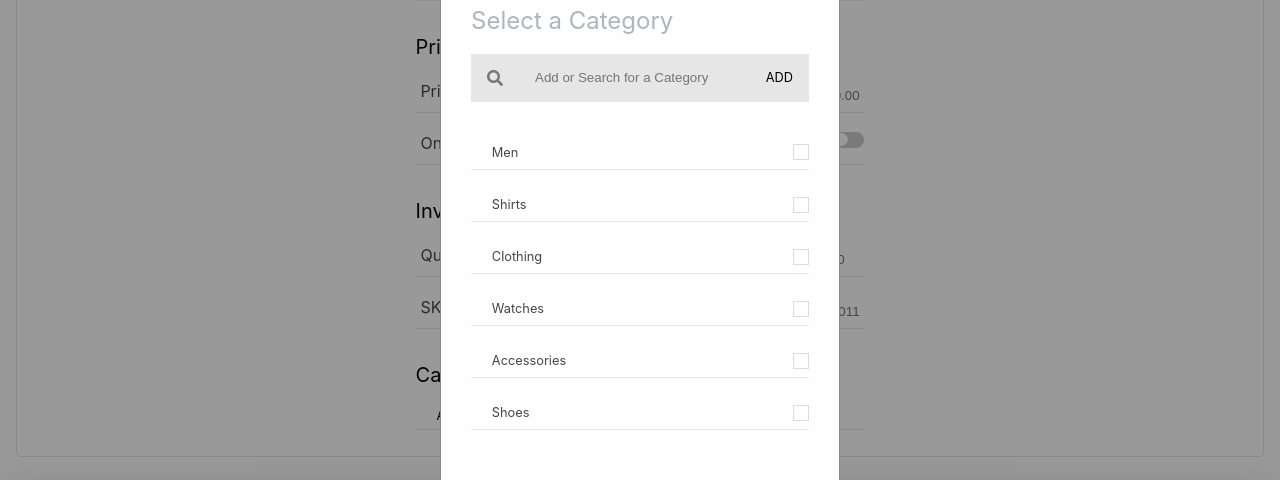
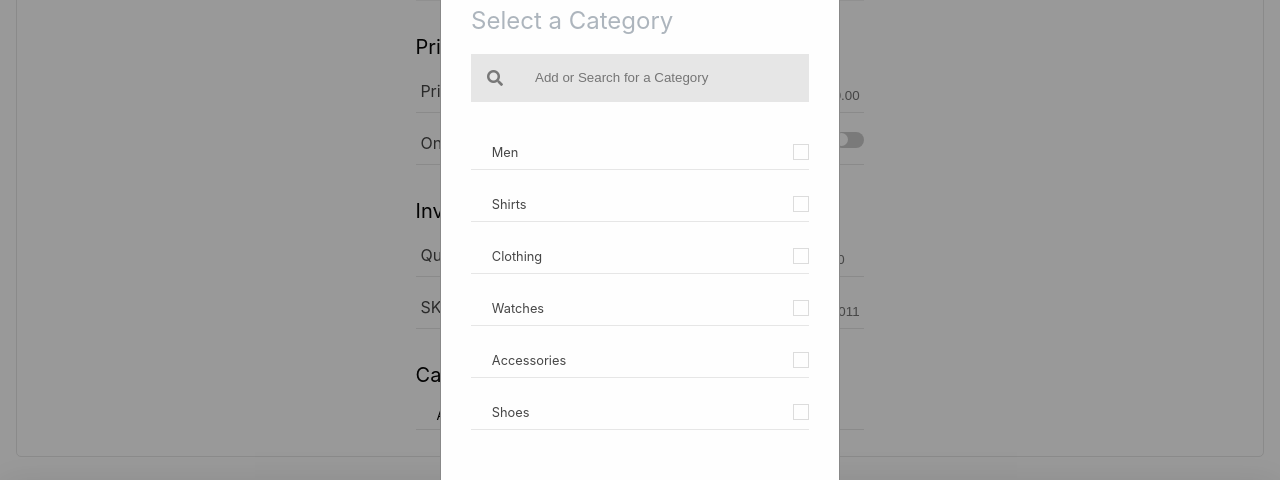
Before and after one commit to LeeJung-AWS/360-shopping, a React (Create React App) app in the folder frontend/: page /adminPage/addNewInventory in a window 1280 px wide. Both pictures are taken after a click on the button "ADD". Shown: the part 541-1021 px from the top of the page. Built offline with nearby package versions, Linux system fonts and the light colour scheme.

Commit message:
If there is no the same category, then display Add button

```diff
--- a/frontend/src/components/AddNewProduct/ModalBoxAdmin/index.tsx
+++ b/frontend/src/components/AddNewProduct/ModalBoxAdmin/index.tsx
@@ -1,4 +1,6 @@
-import { useState } from 'react';
+// Style : sass/3_components/_modalBoxAdmin.scss
+
+import { useState, useEffect } from 'react';
 
 interface ChildProps{
     pullCategories: (pullCategories: string, checked: boolean) => void
@@ -7,6 +9,16 @@ interface ChildProps{
 const ModalBoxAdmin: React.FC<ChildProps> = ( {pullCategories} ) => {
     // Display amount of seleted categories when checking them by using state.
     const [ amountOfCategory, setAmountOfCategory ] = useState(0);
+
+     // To store categories list after Fetching them from DB
+   const [allCategories, setAllCategories] = useState<string[] | undefined>(undefined);
+   const [filteredAllCategories, setFilteredAllCategories] = useState<string[]>([]);
+
+     // TODO: Build useEffect to fetch categories data from DB (Categories). and Pass Categories to ModalBox to display.
+     useEffect(() => {
+        setAllCategories(['Men', 'Shirts', 'Clothing', 'Watches', 'Accessories', 'Shoes']);
+        setFilteredAllCategories(['Men', 'Shirts', 'Clothing', 'Watches', 'Accessories', 'Shoes']);
+    }, [])
 
     // When clicking a category, Increase or Decrease amount of category on the top in this Modal
     // Also pass Checked or Unchecked Categories to NewAddProduct Component(Parent) to add the category as a button in Categories Element
@@ -32,8 +44,28 @@ const ModalBoxAdmin: React.FC<ChildProps> = ( {pullCategories} ) => {
         modalEl.style.display = 'none';
     }
 
-    // TODO: Search Function
-    // TODO: When searching categories, if there is no the same category, then dispaly ADD button.
+    // Search Function - Filter
+    function handleInputChange (event: any) {
+        const value = event.target.value.trim();
+        const originalCategoriesArr:string[]|undefined= allCategories?[...allCategories]:[];
+
+        setFilteredAllCategories(
+            originalCategoriesArr.filter(category => {
+                // console.log(category);
+                return(category.toLowerCase().includes(value.toLowerCase()))
+            })
+        );
+    };
+    // When searching categories, if there is no the same category, then dispaly ADD button.
+    useEffect(() => {
+        // console.log(filteredAllCategories);
+        if(filteredAllCategories.length === 0){
+            document.getElementById('add-btn-category')!.style.display = "block";
+        }else{
+            document.getElementById('add-btn-category')!.style.display = "none";
+        }
+
+    }, [filteredAllCategories])
 
     return (
 
@@ -46,38 +78,22 @@ const ModalBoxAdmin: React.FC<ChildProps> = ( {pullCategories} ) => {
                             : <div id="none-seleted-category">Select a Category</div>}
                         <form>
                             <div><i className="fas fa-search"></i></div>
-                            <input id="category-search-form" placeholder="Add or Search for a Category" />
+                            <input id="category-search-form" placeholder="Add or Search for a Category" onChange={handleInputChange} />
                             <div className="btn-outbox">
-                                <button>ADD</button>
+                                <button id="add-btn-category">ADD</button>
                             </div>
                         </form>
-
-                        <div className="modal-content-lists">
-                            <label>Men</label>
-                            <div className="checkbox">
-                                <input type="checkbox" data-name={'Men'} onClick={countCategories} />
+                        {filteredAllCategories? filteredAllCategories.map(category => {
+                            return (
+                            <div className="modal-content-lists" key={category}>
+                                <label>{category}</label>
+                                <div className="checkbox">
+                                <input type="checkbox" data-name={category} onClick={countCategories} />
                             </div>
                         </div>
-                        <div className="modal-content-lists">
-                            <label>Shirts</label>
-                            <input type="checkbox" data-name={'Shirts'} onClick={countCategories} />
-                        </div>
-                        <div className="modal-content-lists">
-                            <label>Clothing</label>
-                            <input type="checkbox" data-name={'Clothing'} onClick={countCategories} />
-                        </div>
-                        <div className="modal-content-lists">
-                            <label>Watches</label>
-                            <input type="checkbox" data-name={'Watches'} onClick={countCategories} />
-                        </div>
-                        <div className="modal-content-lists">
-                            <label>Accessories</label>
-                            <input type="checkbox" data-name={'Accessories'} onClick={countCategories} />
-                        </div>
-                        <div className="modal-content-lists">
-                            <label>Shoes</label>
-                            <input type="checkbox" data-name={'Shoes'} onClick={countCategories} />
-                        </div>
+                            )
+                        })
+                         : ""}
                     </div>
             </div>
         </div>
--- a/frontend/src/components/AddNewProduct/index.tsx
+++ b/frontend/src/components/AddNewProduct/index.tsx
@@ -11,8 +11,6 @@ const AddNewProduct: React.FC = () => {
    //This for Categories buttons on Categories line
    const [categories, setCategories] = useState<string[] | undefined>(undefined);
 
-
-    // TODO: Build useEffect to fetch categories data from DB (Categories). and Pass Categories to ModalBox to display.
     // TODO: When categories are checked in ModalBox, then Add the categories into setCategories State.
     // TODO: When clicking Save, then take all information of product and post the infomation in DB(Products).
     // TODO: When clicking cancel, Display Warning, if yes, go to Main of Admin Page, if No, keeping the page.
@@ -53,7 +51,7 @@ const AddNewProduct: React.FC = () => {
 
     // Set categories states after pulling status of categories from Modal ( checked or unchecked Categories )
     function pullCategories(pullCategories: string, checked: boolean) {
-        console.log(pullCategories);
+        // console.log(pullCategories);
         if(checked){
             //Add checked Category in categories state
             categories ? setCategories([...categories, pullCategories]) : setCategories([pullCategories]);
@@ -161,7 +159,7 @@ const AddNewProduct: React.FC = () => {
                 </div>
             </div>
         </div>
-        <ModalBoxAdmin pullCategories={pullCategories}/>
+        <ModalBoxAdmin pullCategories={pullCategories} />
         </>
     )
 };
--- a/frontend/src/sass/3_components/_modalBoxAdmin.scss
+++ b/frontend/src/sass/3_components/_modalBoxAdmin.scss
@@ -92,6 +92,12 @@
             border-bottom: 1px solid black;
             border-radius: 1px;
         }
+
+        #add-btn-category{
+            display: none;
+        }
+
+
     }
 }
 
```
